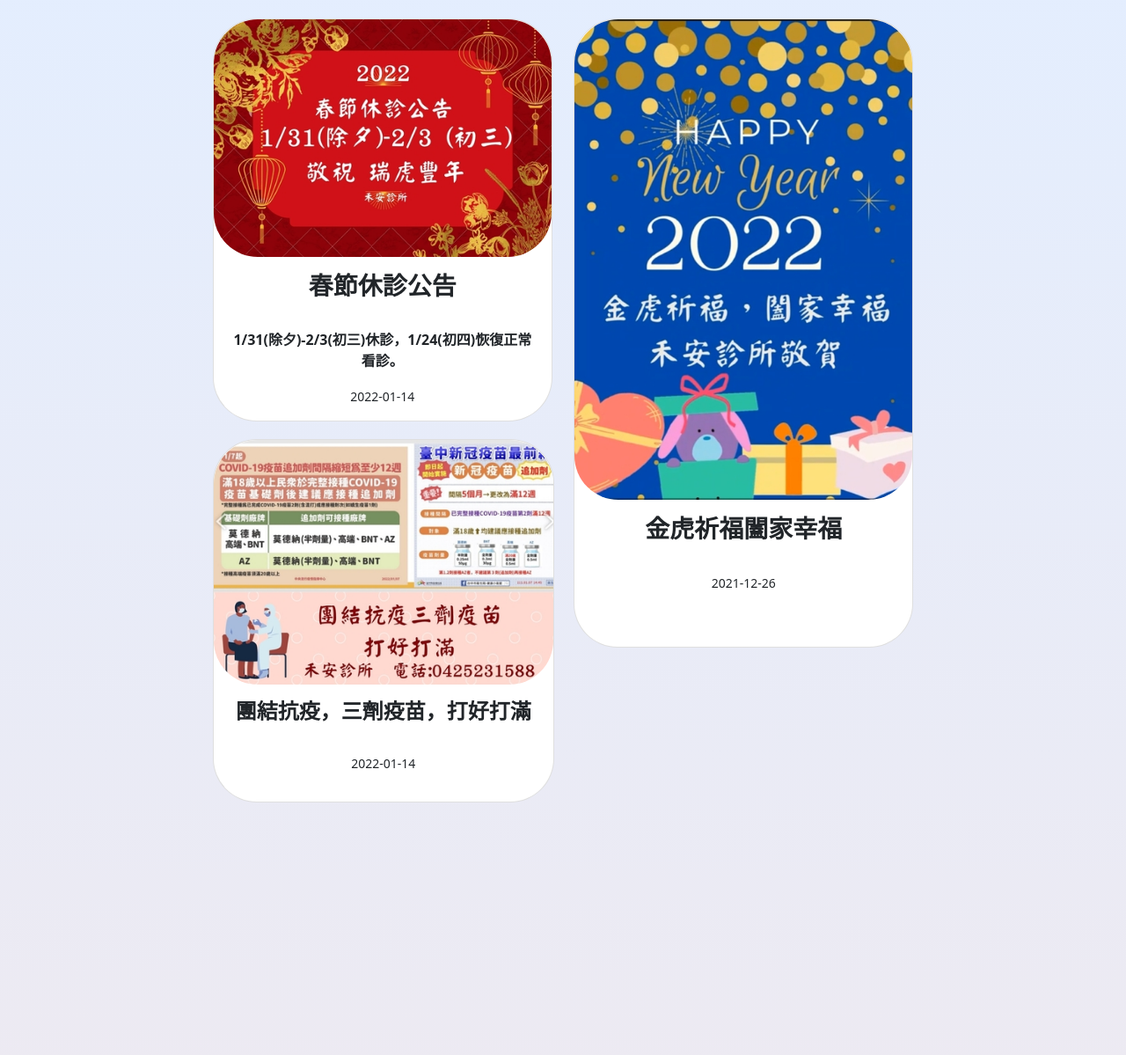
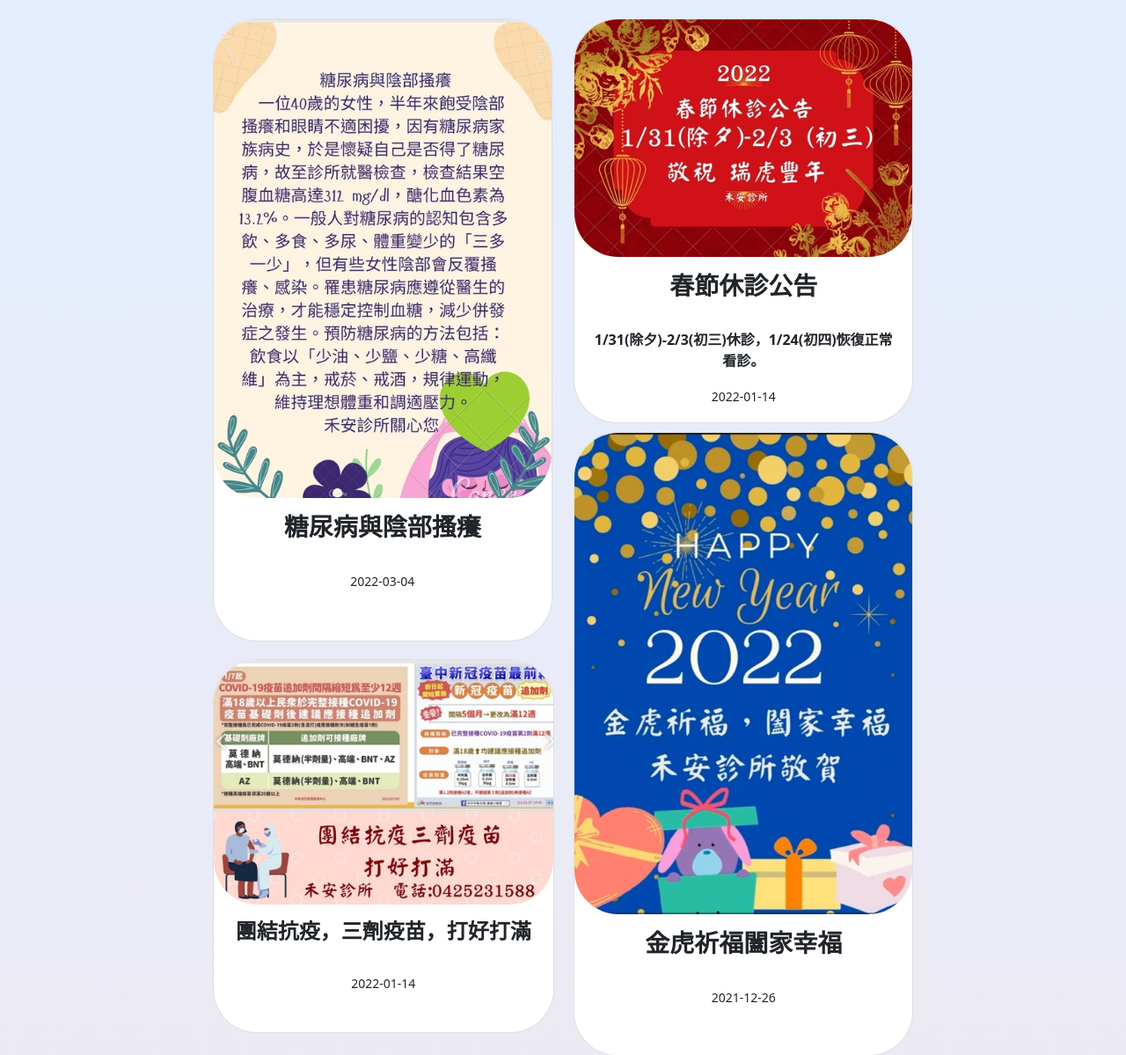
Before and after one commit to hean-clinic/website, a plain HTML site: page 最新消息.html in a window 1280 px wide. Shown: the part 195-1394 px from the top of the page at 88% size. Drawn offline with nearby package versions, Linux system fonts and the light colour scheme.

Commit message:
最新消息 20220304

```diff
--- a/最新消息.html
+++ b/最新消息.html
@@ -88,7 +88,23 @@
         <div class="container">
             <div class="row">
                 <div class="col" style="margin-left: 14%;">
-                    <div class="card" style="width: 100%; height: 50%;">
+                    <div class="card" style="width: 100%; height: 60%;">
+                        <img src="image/news20220304.jpeg" class="card-img-top" alt="..." style="border-radius: 50px;">
+                        <div class="card-body">
+                            <h3 style="text-align: center;"><strong>糖尿病與陰部搔癢</strong></h3><br>
+                            <p style="text-align: center;"><small>2022-03-04</small></p>
+                        </div>
+                    </div>
+                    <div class="card" style="width: 100.5%; height: 36%; margin-top: 20px;">
+                        <img src="image/carousel_2.png" class="card-img-top" alt="..." style="border-radius: 50px;">
+                        <div class="card-body">
+                            <h4 style="text-align: center;"><strong>團結抗疫，三劑疫苗，打好打滿</strong></h4><br>
+                            <p style="text-align: center;"><small>2022-01-14</small></p>
+                        </div>
+                    </div>
+                </div>
+                <div class="col" style="margin-right: 14%;">
+                    <div class="card" style="width: 100%; height: 39%;">
                         <img src="image/carousel_1.png" class="card-img-top" alt="..." style="border-radius: 50px;">
                         <div class="card-body">
                             <h3 style="text-align: center;"><strong>春節休診公告</strong></h3><br>
@@ -97,18 +113,8 @@
                             </p>
                             <p style="text-align: center;"><small>2022-01-14</small></p>
                         </div>
-
                     </div>
-                    <div class="card" style="width: 100.5%; height: 45%; margin-top: 20px;">
-                        <img src="image/carousel_2.png" class="card-img-top" alt="..." style="border-radius: 50px;">
-                        <div class="card-body">
-                            <h4 style="text-align: center;"><strong>團結抗疫，三劑疫苗，打好打滿</strong></h4><br>
-                            <p style="text-align: center;"><small>2022-01-14</small></p>
-                        </div>
-                    </div>
-                </div>
-                <div class="col" style="margin-right: 14%;">
-                    <div class="card" style="width: 100%; height: 78%;">
+                    <div class="card" style="width: 100%; height: 60%;">
                         <img src="image/carousel_3.png" class="card-img-top" alt="..." style="border-radius: 50px;">
                         <div class="card-body">
                             <h3 style="text-align: center;"><strong>金虎祈福闔家幸福</strong></h3><br>
```
Also changed, not shown: image/news20220304.jpeg (added), 1 other file.
